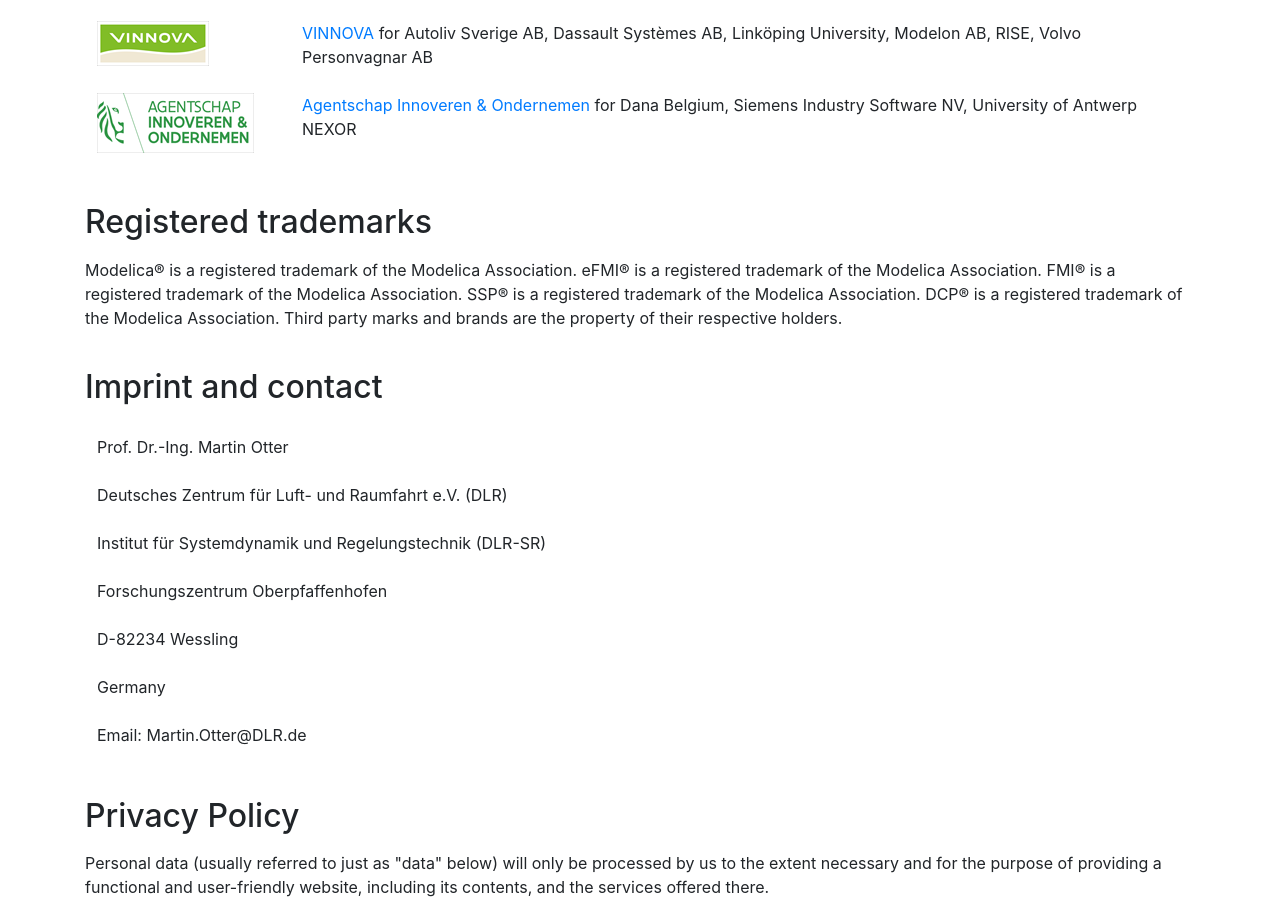
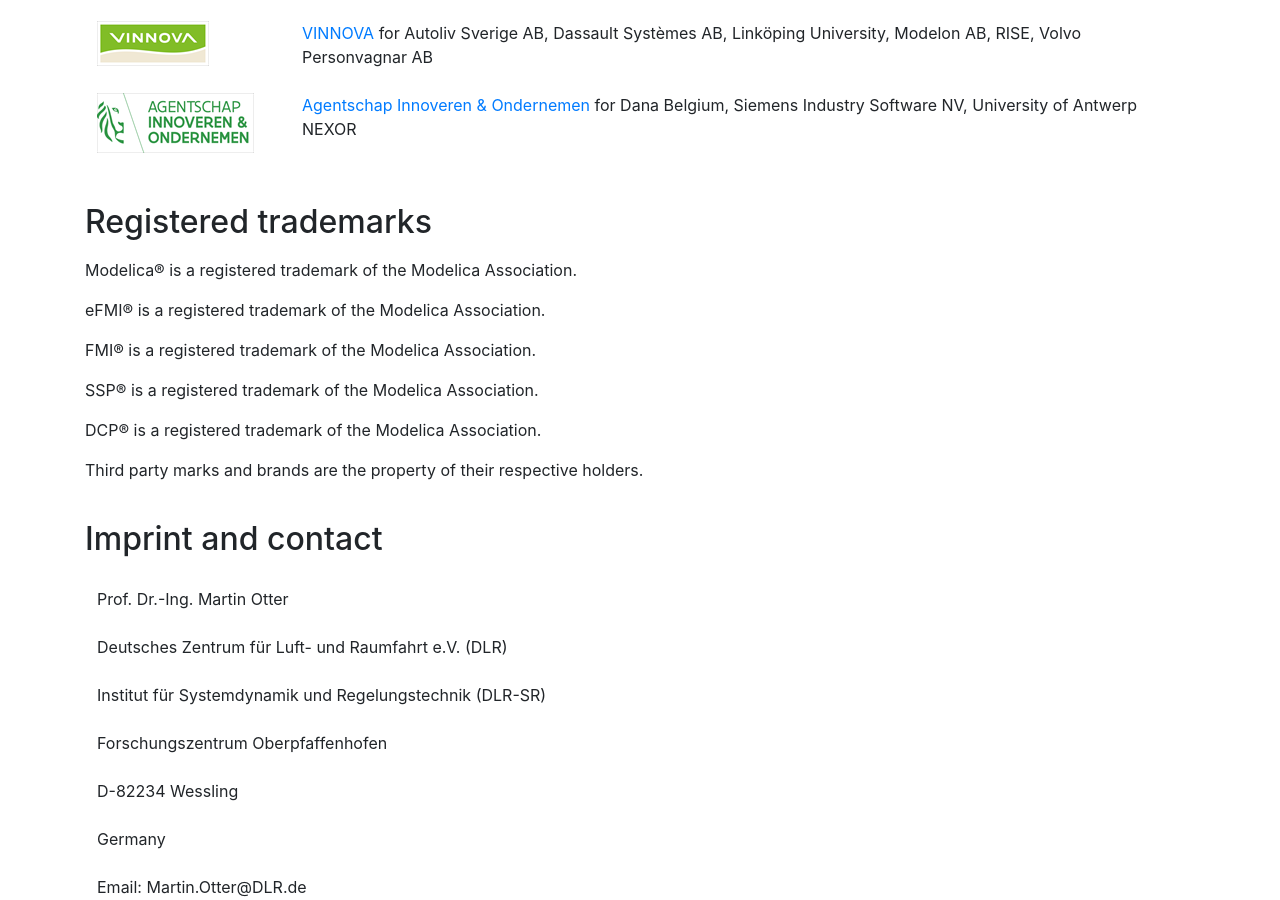
Before and after one commit to EMPHYSIS/EMPHYSIS.github.io, a Jekyll site: the page built from pages/home.html, in a window 1280 px wide and 900 px high, scrolled down 2849 px. Built offline with Jekyll 4.4.1, drawn with Linux system fonts in a browser that asks for light colours.

```diff
--- a/pages/home.html
+++ b/pages/home.html
@@ -131,17 +131,17 @@ The EMPHYSIS project run from September 2017 until February 2021, consisted of 2
 
 <h2>Registered trademarks</h2>
 
-Modelica® is a registered trademark of the Modelica Association.
+<p>Modelica® is a registered trademark of the Modelica Association.</p>
 
-eFMI® is a registered trademark of the Modelica Association.
+<p>eFMI® is a registered trademark of the Modelica Association.</p>
 
-FMI® is a registered trademark of the Modelica Association.
+<p>FMI® is a registered trademark of the Modelica Association.</p>
 
-SSP® is a registered trademark of the Modelica Association.
+<p>SSP® is a registered trademark of the Modelica Association.</p>
 
-DCP® is a registered trademark of the Modelica Association.
+<p>DCP® is a registered trademark of the Modelica Association.</p>
 
-Third party marks and brands are the property of their respective holders.
+<p>Third party marks and brands are the property of their respective holders.</p>
 
 <h2>Imprint and contact</h2>
 
```
